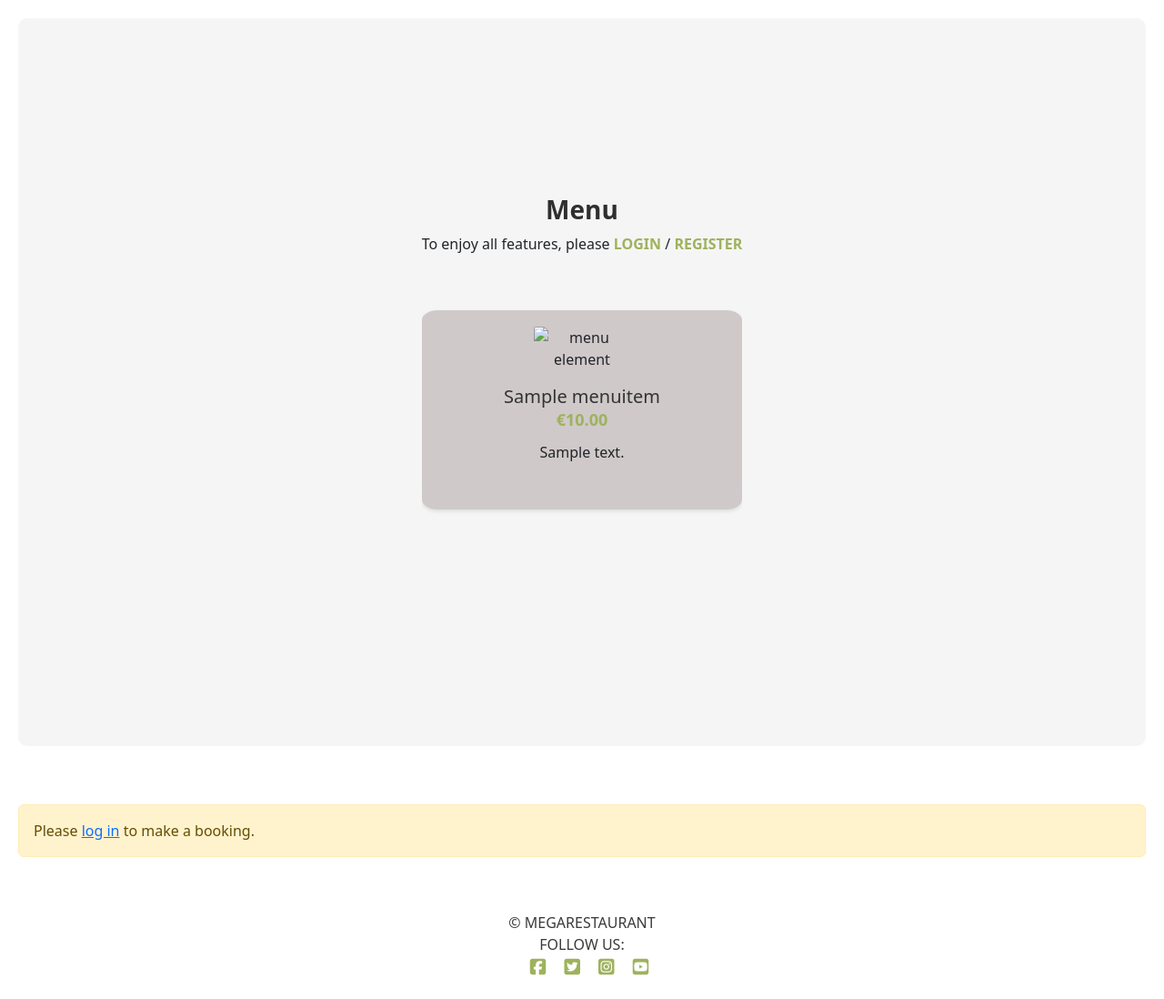
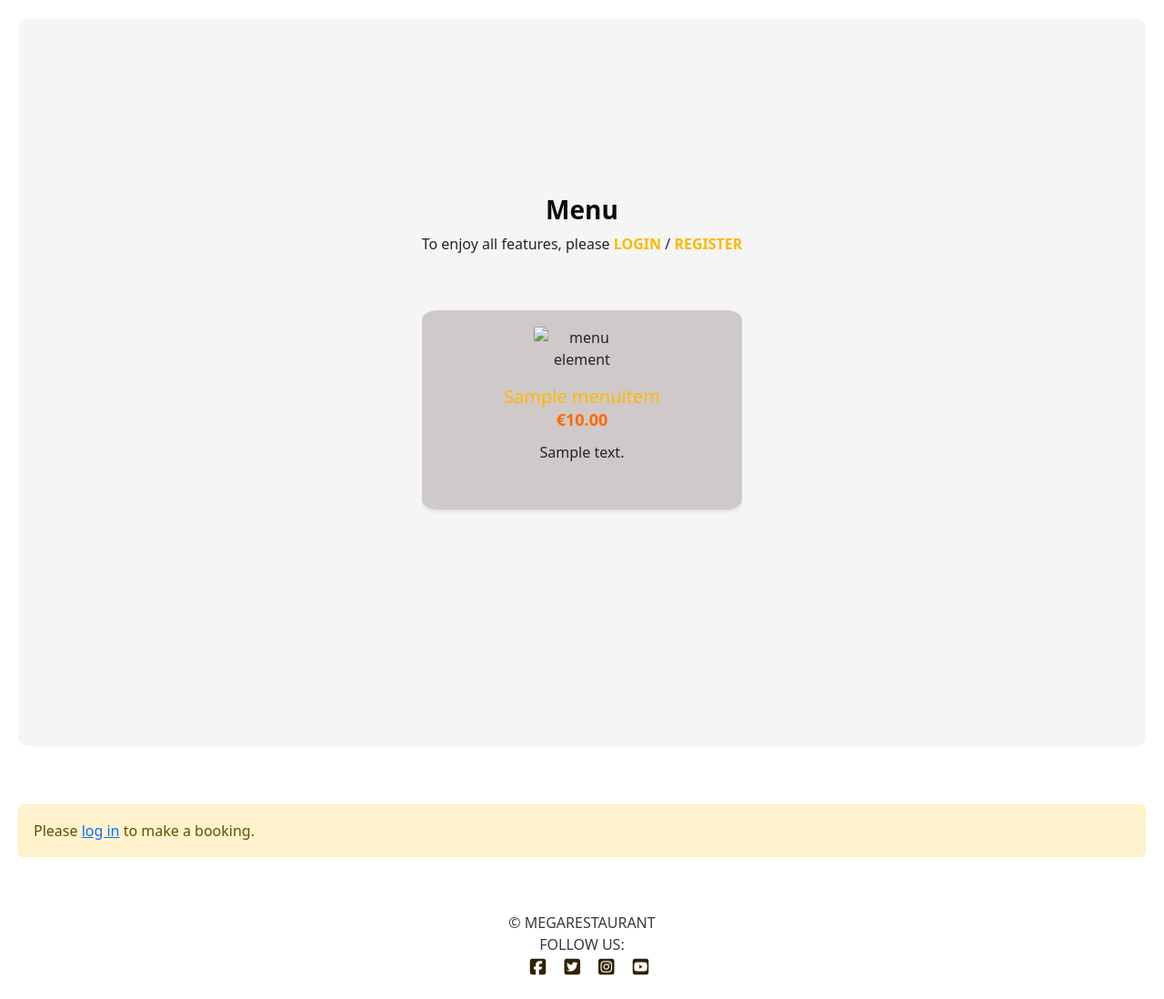
Before and after one commit to Zest-studi-o/p04-restaurant-bookings, a Django app: page /menu/ in a window 1280 px wide. Shown: the part 101-1199 px from the top of the page at 91% size. Run offline with Django 3.2, Linux system fonts and the light colour scheme; tables that the repository leaves empty hold one stand-in row (Sample ...); some libraries are stand-ins or nearby versions.

```diff
--- a/static/css/style.css
+++ b/static/css/style.css
@@ -3,12 +3,18 @@
 
 :root {
     --white: #fff;
+    --grey: #d0c9c9;
+    --dark-blue: #0B1522;
+    --cafe: #302201;
+    --black: #0d0d0d;
+
+    --vivid-amber: #fcb900;
+    --dark-yellow: #d7a51e;
+    --wild-orange: #EF7C1B;
+    --vivid-orange: #ff6900;
+
     --green: #9EB25D;
-    --orange: #d7a51e;
-    --red: #BC4B51;
-    --cafe: #302201;
-    --grey: #d0c9c9;
-    --black: #2F2F2F;
+    --red: #e41c26;
 }
 
 body,
@@ -144,19 +150,19 @@ footer {
 }
 
 footer a {
-    color: var(--green);
+    color: var(--cafe);
     text-decoration: none;
 }
 
 footer a:hover {
-    color: var(--cafe);
+    color: var(--vivid-amber);
     transition: color 0.3s;
 }
 
 footer i:hover {
     cursor: pointer;
     transform: scale(1.1);
-    color: var(--cafe);
+    color: var(--vivid-amber);
 }
 
 /*
@@ -244,7 +250,7 @@ iframe {
 }
 
 .authenticate-link {
-    color: var(--green);
+    color: var(--vivid-amber);
     text-decoration: none;
 }
 
@@ -408,7 +425,7 @@ h2 {
 /* Authentication link styles */
 .authenticate-link {
     text-decoration: none;
-    color: var(--green);
+    color: var(--vivid-amber);
 }
 
 /* Menu list styles */
@@ -444,14 +461,14 @@ h2 {
 
 .meal-name {
     font-size: 20px;
-    color: #333;
+    color: var(--vivid-amber);
     margin: 0;
 }
 
 .price {
     font-size: 18px;
-    color: var(--green);
     margin: 0;
+    color: var(--vivid-orange);
 }
 
 .description {
```
Also changed, not shown: other parts of static/css/style.css (+22 -11 lines).
